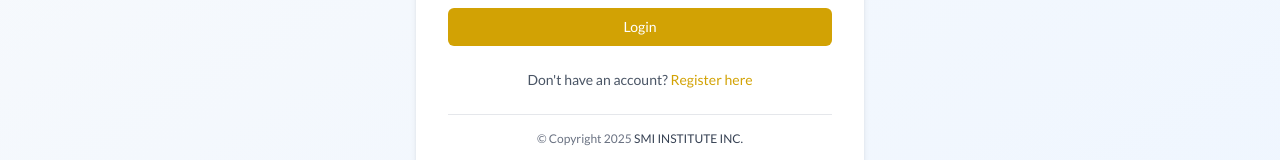
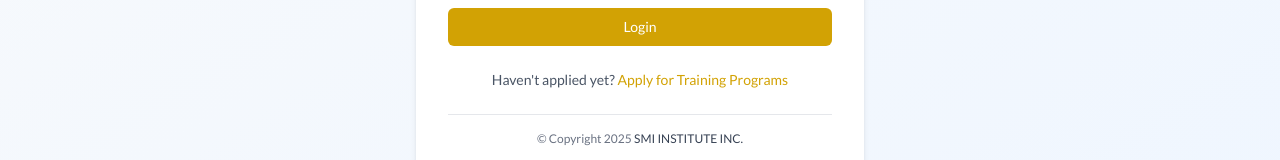
Before and after one commit to aizypena/TrackEd, a React (Vite) app in the folder tracked-frontend/: page /login in a window 1280 px wide. Shown: the part 537-697 px from the top of the page. Built offline with nearby package versions, Linux system fonts and the light colour scheme.

Commit message:
apply here button

```diff
--- a/tracked-frontend/src/pages/Login.jsx
+++ b/tracked-frontend/src/pages/Login.jsx
@@ -99,9 +99,9 @@ const Login = () => {
             {/* Sign Up Link */}
             <div className="text-center">
               <p className="text-sm text-gray-600">
-                Don't have an account?{' '}
-                <Link to="/signup" className="font-medium text-tracked-secondary hover:text-tracked-secondary-700" title='Register'>
-                  Register here
+                Haven't applied yet?{' '}
+                <Link to="/signup" className="font-medium text-tracked-secondary hover:text-tracked-secondary-700" title='Apply for Training'>
+                  Apply for Training Programs
                 </Link>
               </p>
             </div>
```
